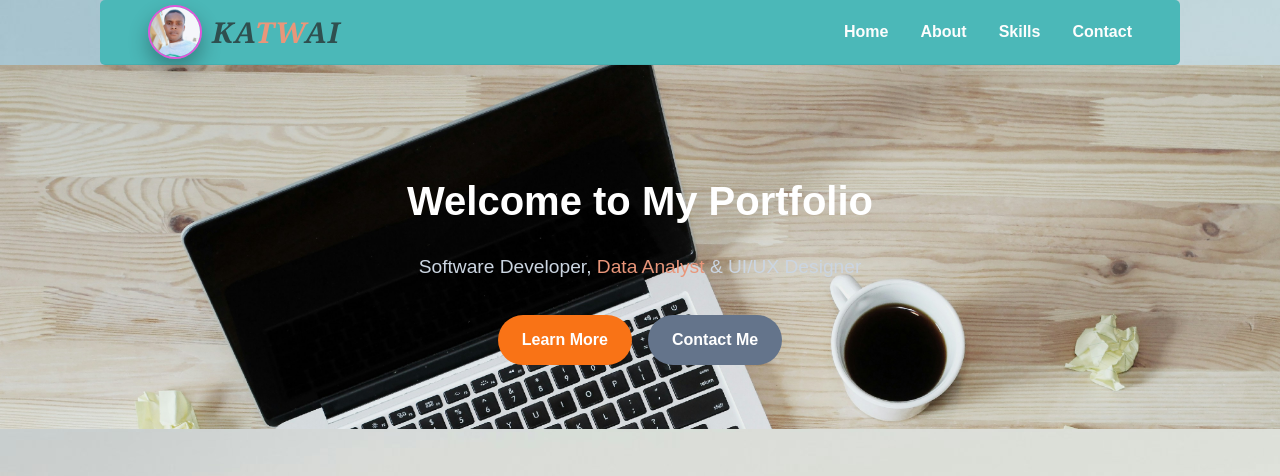
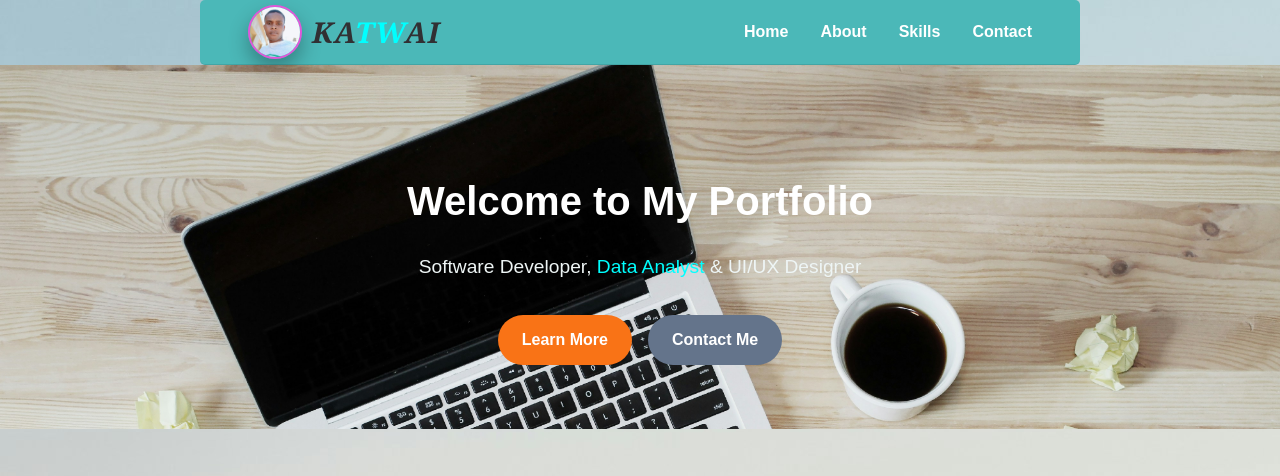
Before and after one commit to Kat-tech15/portfolio, a Django app: page / in a window 1280 px wide. Shown: the top 476 px of the page. Run offline with Django 5.2, Linux system fonts and the light colour scheme.

Commit message:
modified home template

```diff
--- a/templates/base.html
+++ b/templates/base.html
@@ -96,17 +97,17 @@
             position: sticky;
             height: 4vh;
             top: 0;
-            margin-left: 100px;
-            margin-right: 100px;
+            margin-left: 200px;
+            margin-right: 200px;
             border-radius: 5px;
             z-index: 1000;
-            background: rgb(75, 184, 184);
+            background: #4bb8b8;
             backdrop-filter: blur(10px);
             display: flex;
             justify-content: space-between;
             align-items: center;
             padding: 1rem 3rem;
-            border-bottom: 1px solid rgba(0, 0, 0, 0.05);
+            border-bottom: 1px solid rgba(0, 0, 0, 0.1);
         }
         .logo-container {
             display: flex;
@@ -132,12 +133,12 @@
             font-size: 1.8rem;
             font-family: Cambria, Cochin, Georgia, Times, 'Times New Roman', serif;
             font-weight: bold;
-            color: darkslategray;
+            color: #313033;
             letter-spacing: 1px;
             font-style: oblique;
         }
         span {
-            color: darksalmon;
+            color: aqua;
         }
         .nav-links {
             list-style: none;
@@ -148,7 +149,7 @@
 
         .nav-links li a {
             text-decoration: none;
-            color: #fdfdfd;
+            color: #ffffff;
             font-weight: bold;
             position: relative;
         }
--- a/templates/home.html
+++ b/templates/home.html
@@ -201,7 +201,7 @@ contactForm.addEventListener('submit', function(event) {
 .hero-content p {
     font-size: 1.2rem;
     margin-bottom: 2rem;
-    color: #cbd5e1;
+    color: #eef5f5;
 }
 
 .hero-content img {
@@ -409,8 +409,8 @@ contactForm.addEventListener('submit', function(event) {
     background-color: #f44336;
 }
 .contact-container {
-    margin: 50px auto;
-    padding: 20px 20px;
+    margin: 0 auto;
+    padding: 20px 15px;
     border-radius: 10px;
     width: 100%;
     text-align: center;
```
Also changed, not shown: other parts of templates/base.html (+16 -15 lines), db.sqlite3.
